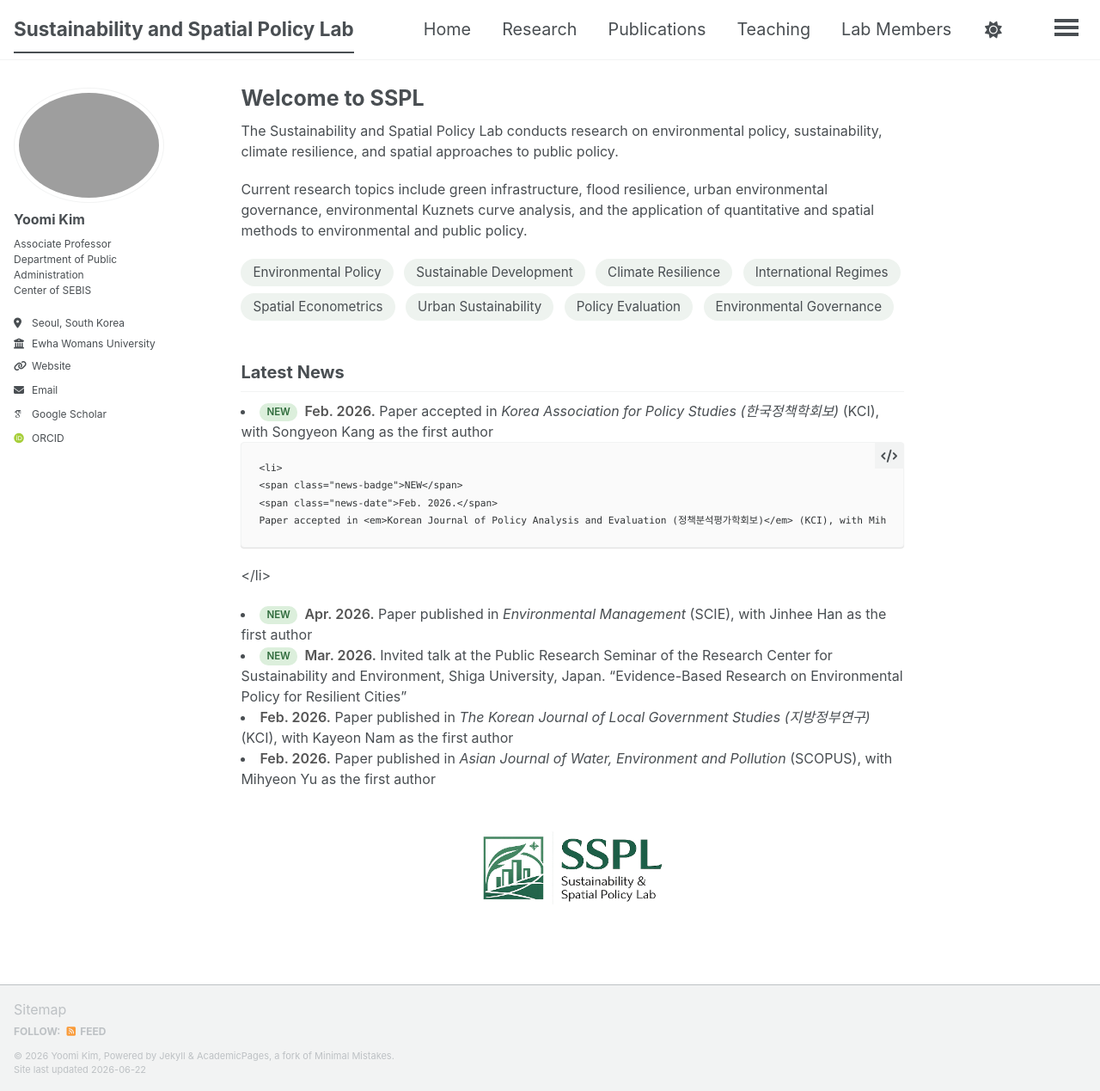
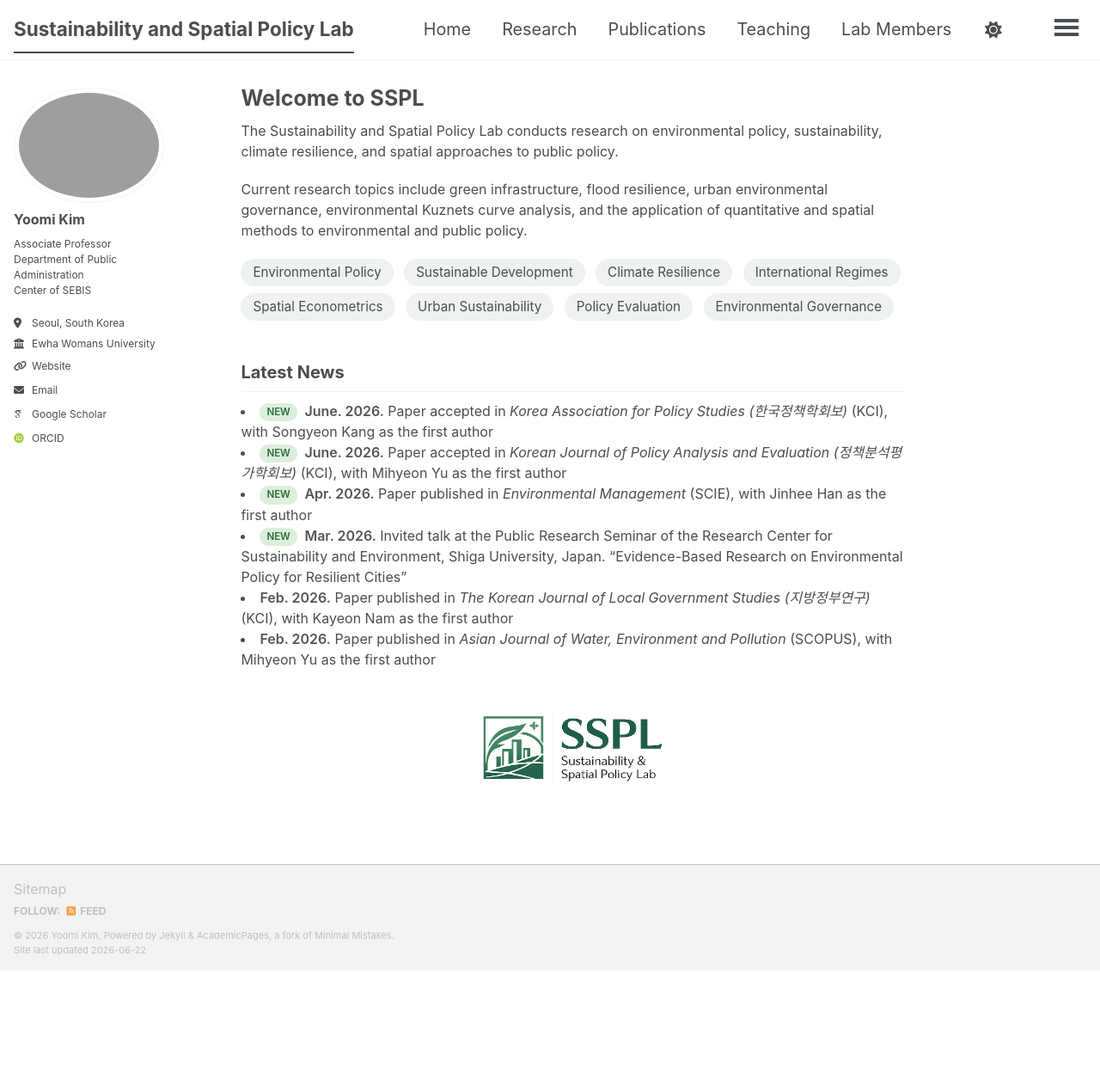
Before and after one commit to ymkim-ssplab/ymkim-ssplab.github.io, a Jekyll site: the page built from _pages/about.md, in a window 1280 px wide and 1269 px high. Shown: the whole window at 86% size. Built offline with Jekyll 4.4.1, drawn with Linux system fonts in a browser that asks for light colours; some web fonts are replaced; a script bundle is joined from its source files by our own code; library files that are not in the unit come from our copies.

Commit message:
Update about.md

```diff
--- a/_pages/about.md
+++ b/_pages/about.md
@@ -85,13 +85,13 @@
 
   <li>
      <span class="news-badge">NEW</span>
-    <span class="news-date">Feb. 2026.</span>
+    <span class="news-date">June. 2026.</span>
     Paper accepted in <em>Korea Association for Policy Studies (한국정책학회보)</em> (KCI), with Songyeon Kang as the first author
   </li>
 
-    <li>
+  <li>
     <span class="news-badge">NEW</span>
-    <span class="news-date">Feb. 2026.</span>
+    <span class="news-date">June. 2026.</span>
     Paper accepted in <em>Korean Journal of Policy Analysis and Evaluation (정책분석평가학회보)</em> (KCI), with Mihyeon Yu as the first author
   </li>
 
```
